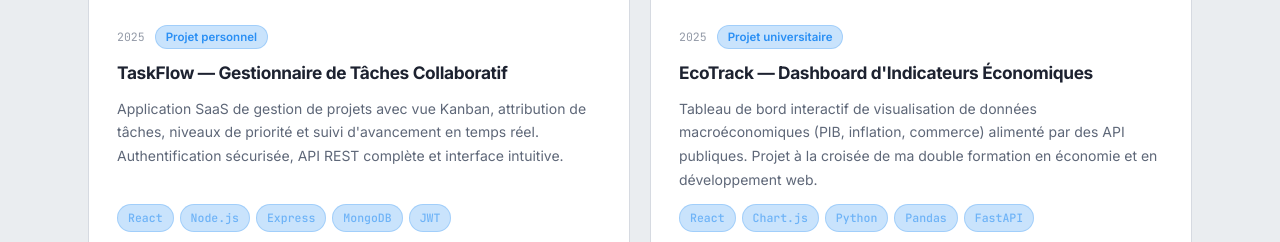
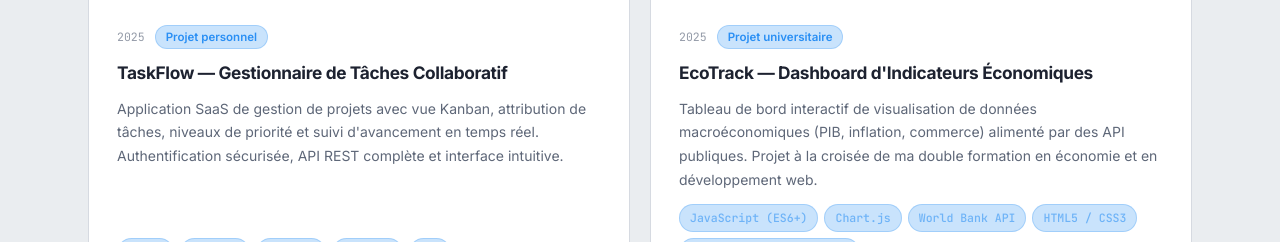
Before and after one commit to ousmane999/portfolio-ousmane-ka, a plain HTML site: page index.html in a window 1280 px wide. Shown: the part 4160-4402 px from the top of the page. Drawn offline with Linux system fonts and the light colour scheme.

Commit message:
Update EcoTrack tech badges in portfolio

```diff
--- a/index.html
+++ b/index.html
@@ -509,11 +509,11 @@
                 Tableau de bord interactif de visualisation de données macroéconomiques (PIB, inflation, commerce) alimenté par des API publiques. Projet à la croisée de ma double formation en économie et en développement web.
               </p>
               <div class="project-tech">
-                <span class="tech-pill">React</span>
+                <span class="tech-pill">JavaScript (ES6+)</span>
                 <span class="tech-pill">Chart.js</span>
-                <span class="tech-pill">Python</span>
-                <span class="tech-pill">Pandas</span>
-                <span class="tech-pill">FastAPI</span>
+                <span class="tech-pill">World Bank API</span>
+                <span class="tech-pill">HTML5 / CSS3</span>
+                <span class="tech-pill">Analyse Macroéconomique</span>
               </div>
               <div class="project-links">
                 <a href="https://github.com/ousmane999/ecotrack" target="_blank" rel="noopener" class="project-link project-link-github" id="proj-ecotrack-github">
```
